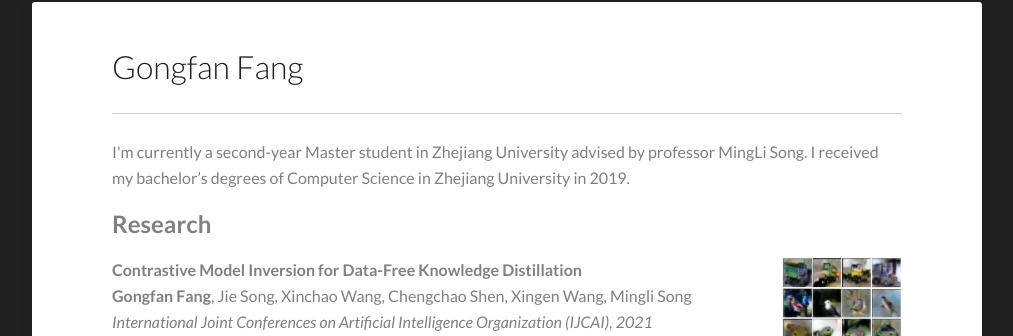
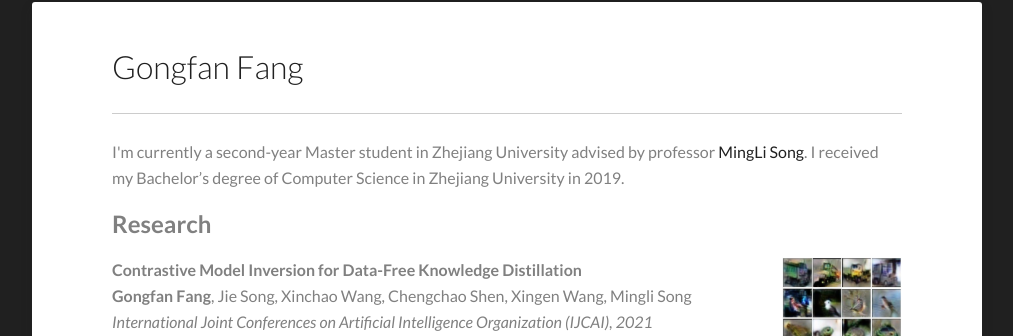
Before and after one commit to fangggf/fangggf.github.io_bak, a Jekyll site: the page built from about/index.md, in a window 1280 px wide. Shown: the part 213-549 px from the top of the page, without its empty margins (133-1146 px from the left). Built offline with Jekyll 4.4.1, drawn with Linux system fonts in a browser that asks for light colours.

Commit message:
Update index.md

```diff
--- a/about/index.md
+++ b/about/index.md
@@ -3,10 +3,9 @@ layout: post
 title: Gongfan Fang
 ---
 
-I'm currently a second-year Master student in Zhejiang University advised by professor MingLi Song. I received my bachelor’s degrees of Computer Science in Zhejiang University in 2019.
+I'm currently a second-year Master student in Zhejiang University advised by professor <a href="https://person.zju.edu.cn/en/msong">MingLi Song</a>. I received my Bachelor’s degree of Computer Science in Zhejiang University in 2019.
 
 <h2> Research </h2>
-
 
 <div>
 <img src="../images/cmi.png" alt="cmi" width="120" align="right">
```
